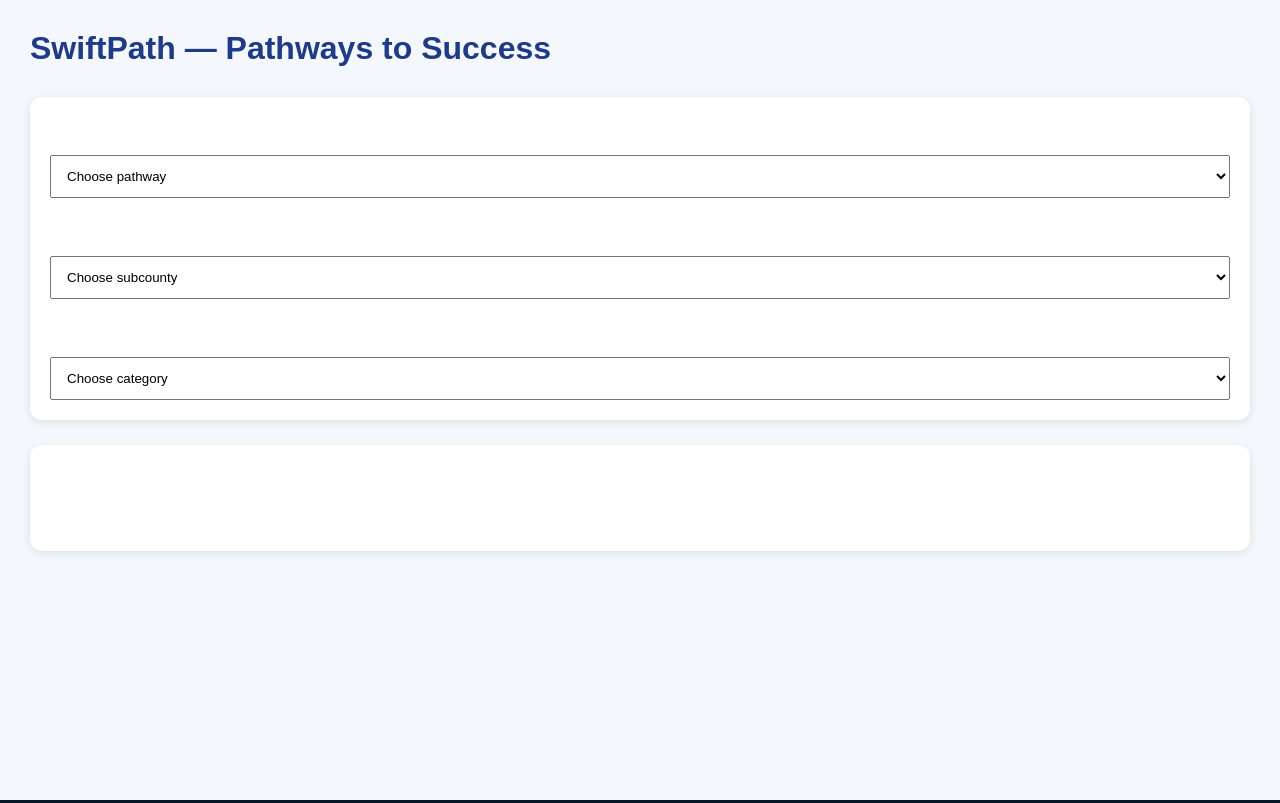
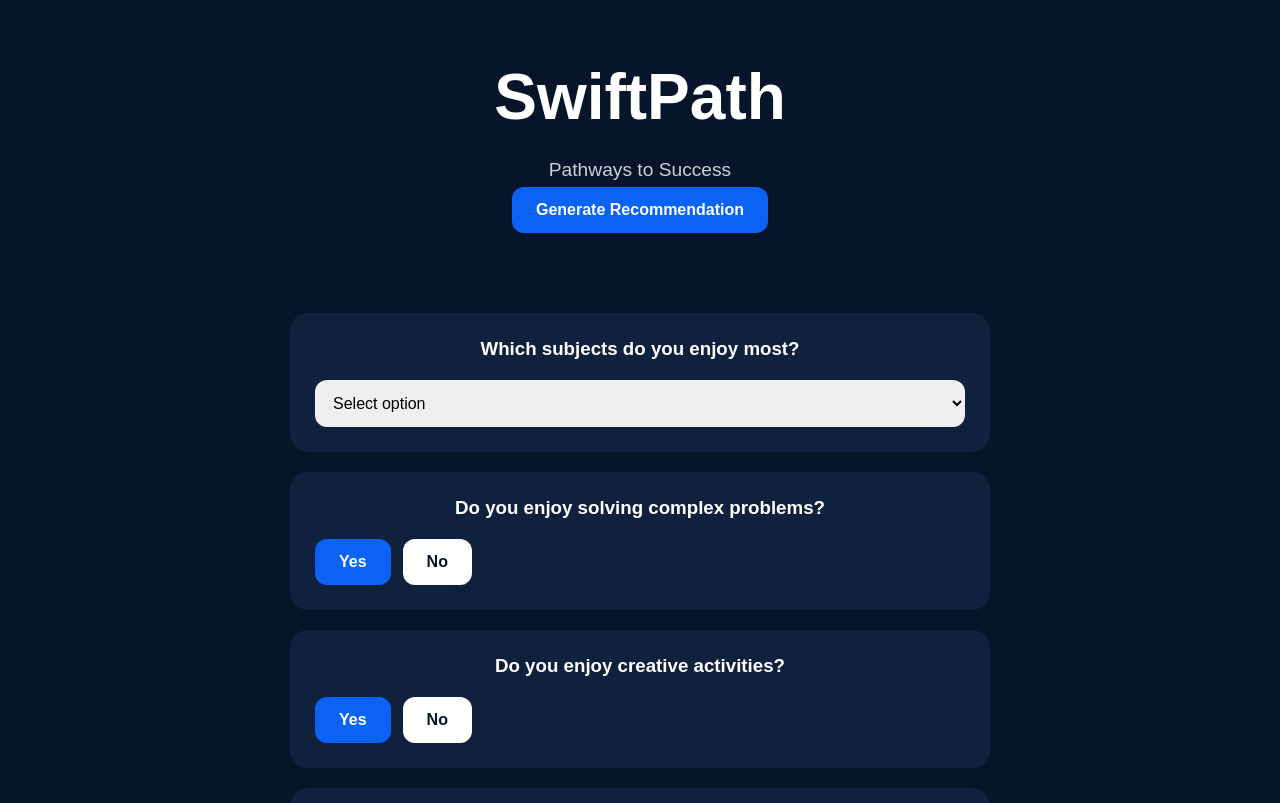
Before and after one commit to 77joses/SwiftPath-, a React (Vite) app: page / in a window 1280 px wide. Shown: the top 803 px of the page. Built offline with nearby package versions, Linux system fonts and the light colour scheme.

Commit message:
Update App.jsx

```diff
--- a/src/App.jsx
+++ b/src/App.jsx
@@ -1,18 +1,33 @@
 import { useState } from "react";
 
-import kieniWestSchools from "./data/kieniWestSchools";
-import kieniEastSchools from "./data/kieniEastSchools";
-import mathiraSchools from "./data/mathiraSchools";
-import tetuSchools from "./data/tetuSchools";
-import othayaSchools from "./data/othayaSchools";
-import mukurweiniSchools from "./data/mukurweiniSchools";
-import nyeriCentralSchools from "./data/nyeriCentralSchools";
+import questions from "./data/questions";
+import subjects from "./data/subjects";
+import counties from "./data/counties";
+import subcounties from "./data/subcounties";
+import schools from "./data/schools";
+import subjectCombinations from "./data/subjectCombinations";
 
-import mountKenyaC2Schools from "./data/mountKenyaC2Schools";
-import c1SchoolsKenya from "./data/c1SchoolsKenya";
+import QuestionCard from "./components/QuestionCard";
+import PerformanceCard from "./components/PerformanceCard";
+import SchoolFilter from "./components/SchoolFilter";
+import SchoolRecommendations from "./components/SchoolRecommendations";
+import CombinationSelector from "./components/CombinationSelector";
 
-function App() {
-  const [selectedPathway, setSelectedPathway] =
+export default function App() {
+
+  const [recommendedPathway, setRecommendedPathway] =
+    useState("");
+
+  const [recommendationReason, setRecommendationReason] =
+    useState("");
+
+  const [answers, setAnswers] =
+    useState({});
+
+  const [performances, setPerformances] =
+    useState({});
+
+  const [selectedCounty, setSelectedCounty] =
     useState("");
 
   const [selectedSubcounty, setSelectedSubcounty] =
@@ -21,298 +36,517 @@ function App() {
   const [selectedCategory, setSelectedCategory] =
     useState("");
 
-  const nyeriSubcountySchools = {
-    "Kieni West": kieniWestSchools,
+  const [selectedDisability, setSelectedDisability] =
+    useState("");
 
-    "Kieni East": kieniEastSchools,
+  const [selectedCombination, setSelectedCombination] =
+    useState("");
 
-    Mathira: mathiraSchools,
+  const [combinationFeedback, setCombinationFeedback] =
+    useState("");
 
-    Tetu: tetuSchools,
+  const [pathwayScores, setPathwayScores] =
+    useState([]);
 
-    Othaya: othayaSchools,
+  const handlePerformanceChange = (
+    subject,
+    band
+  ) => {
 
-    "Mukurwe-ini": mukurweiniSchools,
-
-    "Nyeri Central": nyeriCentralSchools,
+    setPerformances((prev) => ({
+      ...prev,
+      [subject]: band,
+    }));
   };
 
-  let recommendedSchools = [];
+  const handleAnswer = (
+    question,
+    answer
+  ) => {
 
-  const selectedSubcountySchools =
-    nyeriSubcountySchools[
-      selectedSubcounty
-    ] || [];
+    setAnswers((prev) => ({
+      ...prev,
+      [question]: answer,
+    }));
+  };
 
-  const pathwayMatchedSchools =
-    selectedSubcountySchools.filter(
-      (school) =>
-        school.pathways.includes(
-          selectedPathway
-        )
+  const analyzeCombination = (
+    pathway
+  ) => {
+
+    if (
+      selectedCombination === ""
+    ) {
+
+      setCombinationFeedback(
+        "Please select a subject combination."
+      );
+
+      return;
+    }
+
+    const combination =
+      selectedCombination.toLowerCase();
+
+    if (
+      pathway === "STEM" &&
+      (
+        combination.includes("physics") ||
+        combination.includes("chemistry") ||
+        combination.includes("biology")
+      )
+    ) {
+
+      setCombinationFeedback(
+        "Excellent combination alignment for STEM pathways."
+      );
+    }
+
+    else if (
+      pathway ===
+        "Arts & Sports Science" &&
+      (
+        combination.includes("art") ||
+        combination.includes("music")
+      )
+    ) {
+
+      setCombinationFeedback(
+        "This combination aligns strongly with creative and arts pathways."
+      );
+    }
+
+    else if (
+      pathway ===
+        "Social Sciences" &&
+      (
+        combination.includes("history") ||
+        combination.includes("business")
+      )
+    ) {
+
+      setCombinationFeedback(
+        "This combination supports Social Sciences progression."
+      );
+    }
+
+    else {
+
+      setCombinationFeedback(
+        "Your chosen combination may not strongly support your recommended pathway. Consider exploring alternative combinations or pathways."
+      );
+    }
+  };
+
+  const generateRecommendation = () => {
+
+    let stemScore = 0;
+    let artsScore = 0;
+    let socialScore = 0;
+
+    let reasons = [];
+
+    if (
+      answers[
+        "Do you enjoy solving complex problems?"
+      ] === "Yes"
+    ) {
+
+      stemScore += 3;
+
+      reasons.push(
+        "You enjoy analytical problem solving."
+      );
+    }
+
+    if (
+      answers[
+        "Do you enjoy creative activities?"
+      ] === "Yes"
+    ) {
+
+      artsScore += 3;
+
+      reasons.push(
+        "You show strong creative interests."
+      );
+    }
+
+    if (
+      performances["Mathematics"] === "EE1" ||
+      performances["Mathematics"] === "EE2"
+    ) {
+
+      stemScore += 4;
+
+      reasons.push(
+        "You performed strongly in Mathematics."
+      );
+    }
+
+    else if (
+      performances["Mathematics"] === "AE" ||
+      performances["Mathematics"] === "BE"
+    ) {
+
+      stemScore -= 2;
+
+      reasons.push(
+        "Your Mathematics performance may make advanced STEM pathways more challenging."
+      );
+    }
+
+    if (
+      performances["Integrated Science"] === "EE1" ||
+      performances["Integrated Science"] === "EE2"
+    ) {
+
+      stemScore += 4;
+
+      reasons.push(
+        "You demonstrated strength in Integrated Science."
+      );
+    }
+
+    if (
+      performances["Visual Arts"] === "EE1" ||
+      performances["Performing Arts"] === "EE1"
+    ) {
+
+      artsScore += 4;
+
+      reasons.push(
+        "Your artistic performance supports creative pathways."
+      );
+    }
+
+    if (
+      performances["Social Studies"] === "EE1" ||
+      performances["Social Studies"] === "EE2"
+    ) {
+
+      socialScore += 4;
+
+      reasons.push(
+        "You performed strongly in Social Studies."
+      );
+    }
+
+    const rankedScores = [
+
+      {
+        pathway: "STEM",
+        score: stemScore,
+      },
+
+      {
+        pathway:
+          "Arts & Sports Science",
+        score: artsScore,
+      },
+
+      {
+        pathway:
+          "Social Sciences",
+        score: socialScore,
+      },
+
+    ];
+
+    rankedScores.sort(
+      (a, b) => b.score - a.score
     );
 
-  recommendedSchools = [
-    ...pathwayMatchedSchools,
-  ];
+    setPathwayScores(
+      rankedScores
+    );
 
-  if (selectedCategory === "C1") {
-    recommendedSchools = [
-      ...c1SchoolsKenya,
-    ];
-  }
+    const topPathway =
+      rankedScores[0].pathway;
 
-  if (selectedCategory === "C2") {
-    recommendedSchools = [
-      ...pathwayMatchedSchools,
-      ...mountKenyaC2Schools,
-    ];
-  }
+    setRecommendedPathway(
+      topPathway
+    );
+
+    setRecommendationReason(
+      reasons.join(" ")
+    );
+
+    analyzeCombination(
+      topPathway
+    );
+  };
+
+  const filteredSchools = schools.filter(
+    (school) =>
+      school.pathway ===
+        recommendedPathway &&
+
+      (
+        selectedCounty === "" ||
+        school.county ===
+          selectedCounty
+      ) &&
+
+      (
+        selectedSubcounty === "" ||
+        school.subcounty ===
+          selectedSubcounty
+      ) &&
+
+      (
+        selectedCategory === "" ||
+        school.category ===
+          selectedCategory
+      ) &&
+
+      (
+        selectedDisability === "" ||
+        selectedDisability ===
+          "None" ||
+
+        school.disabilitySupport ===
+          selectedDisability
+      )
+  );
 
   return (
-    <div
-      style={{
-        padding: "30px",
-        fontFamily: "Arial",
-        backgroundColor: "#f4f7fb",
-        minHeight: "100vh",
-      }}
-    >
-      <h1
-        style={{
-          color: "#1e3a8a",
-          marginBottom: "30px",
-        }}
-      >
-        SwiftPath — Pathways to Success
-      </h1>
+    <div className="container">
 
-      <div
-        style={{
-          backgroundColor: "white",
-          padding: "20px",
-          borderRadius: "12px",
-          marginBottom: "25px",
-          boxShadow:
-            "0 2px 8px rgba(0,0,0,0.1)",
-        }}
-      >
-        <h2>Select Pathway</h2>
+      <section className="hero">
 
-        <select
-          value={selectedPathway}
-          onChange={(e) =>
-            setSelectedPathway(
-              e.target.value
-            )
-          }
+        <h1>SwiftPath</h1>
+
+        <p>
+          Pathways to Success
+        </p>
+
+        <button
+          className="primary"
+          onClick={generateRecommendation}
+        >
+          Generate Recommendation
+        </button>
+
+        {recommendedPathway && (
+          <div
+            style={{
+              background: "#0b63f6",
+              padding: "25px",
+              borderRadius: "18px",
+              marginTop: "40px",
+              width: "100%",
+              maxWidth: "700px",
+            }}
+          >
+
+            <h2>
+              Recommended Pathway
+            </h2>
+
+            <p
+              style={{
+                marginTop: "10px",
+                fontSize: "1.3rem",
+                fontWeight: "bold",
+              }}
+            >
+              {recommendedPathway}
+            </p>
+
+            <p
+              style={{
+                marginTop: "15px",
+                lineHeight: "1.7",
+              }}
+            >
+              {recommendationReason}
+            </p>
+
+            <div
+              style={{
+                marginTop: "30px",
+              }}
+            >
+
+              <h3>
+                Alternative Pathways
+              </h3>
+
+              {pathwayScores.map(
+                (item, index) => (
+                  <p
+                    key={index}
+                    style={{
+                      marginTop: "10px",
+                    }}
+                  >
+                    {index + 1}.
+                    {" "}
+                    {item.pathway}
+                    {" "}
+                    ({item.score} points)
+                  </p>
+                )
+              )}
+
+            </div>
+
+            <div
+              style={{
+                marginTop: "30px",
+              }}
+            >
+
+              <h3>
+                Subject Combination Analysis
+              </h3>
+
+              <p
+                style={{
+                  marginTop: "12px",
+                  lineHeight: "1.7",
+                }}
+              >
+                {combinationFeedback}
+              </p>
+
+            </div>
+
+          </div>
+        )}
+
+        <div
           style={{
+            marginTop: "60px",
             width: "100%",
-            padding: "12px",
-            marginTop: "10px",
-            marginBottom: "20px",
+            display: "flex",
+            flexDirection: "column",
+            alignItems: "center",
           }}
         >
-          <option value="">
-            Choose pathway
-          </option>
 
-          <option value="STEM">
-            STEM
-          </option>
+          {questions.map((item) => (
+            <QuestionCard
+              key={item.id}
+              question={item.question}
+              type={item.type}
+              options={item.options}
+              onAnswer={(answer) =>
+                handleAnswer(
+                  item.question,
+                  answer
+                )
+              }
+            />
+          ))}
 
-          <option value="Social Sciences">
-            Social Sciences
-          </option>
+        </div>
 
-          <option value="Arts & Sports Science">
-            Arts & Sports Science
-          </option>
-        </select>
-
-        <h2>Select Subcounty</h2>
-
-        <select
-          value={selectedSubcounty}
-          onChange={(e) =>
-            setSelectedSubcounty(
-              e.target.value
-            )
-          }
+        <div
           style={{
+            marginTop: "80px",
             width: "100%",
-            padding: "12px",
-            marginTop: "10px",
-            marginBottom: "20px",
+            display: "flex",
+            flexDirection: "column",
+            alignItems: "center",
           }}
         >
-          <option value="">
-            Choose subcounty
-          </option>
 
-          <option value="Kieni West">
-            Kieni West
-          </option>
+          <h2>
+            Subject Performance
+          </h2>
 
-          <option value="Kieni East">
-            Kieni East
-          </option>
+          {subjects.map((subject, index) => (
+            <PerformanceCard
+              key={index}
+              subject={subject}
+              onPerformanceChange={
+                handlePerformanceChange
+              }
+            />
+          ))}
 
-          <option value="Mathira">
-            Mathira
-          </option>
+        </div>
 
-          <option value="Tetu">
-            Tetu
-          </option>
-
-          <option value="Othaya">
-            Othaya
-          </option>
-
-          <option value="Mukurwe-ini">
-            Mukurwe-ini
-          </option>
-
-          <option value="Nyeri Central">
-            Nyeri Central
-          </option>
-        </select>
-
-        <h2>Select School Category</h2>
-
-        <select
-          value={selectedCategory}
-          onChange={(e) =>
-            setSelectedCategory(
-              e.target.value
-            )
-          }
+        <div
           style={{
+            marginTop: "80px",
             width: "100%",
-            padding: "12px",
-            marginTop: "10px",
+            display: "flex",
+            flexDirection: "column",
+            alignItems: "center",
           }}
         >
-          <option value="">
-            Choose category
-          </option>
 
-          <option value="C1">
-            C1 National Schools
-          </option>
+          <h2>
+            Subject Combination
+          </h2>
 
-          <option value="C2">
-            C2 Extra County Schools
-          </option>
+          <CombinationSelector
+            combinations={
+              subjectCombinations
+            }
+            onCombinationChange={
+              setSelectedCombination
+            }
+          />
 
-          <option value="C3">
-            C3 County Schools
-          </option>
+        </div>
 
-          <option value="C4">
-            C4 Subcounty Schools
-          </option>
-        </select>
-      </div>
-
-      <div
-        style={{
-          backgroundColor: "white",
-          padding: "20px",
-          borderRadius: "12px",
-          boxShadow:
-            "0 2px 8px rgba(0,0,0,0.1)",
-        }}
-      >
-        <h2
+        <div
           style={{
-            marginBottom: "20px",
+            marginTop: "80px",
+            width: "100%",
+            display: "flex",
+            flexDirection: "column",
+            alignItems: "center",
           }}
         >
-          Recommended Schools
-        </h2>
 
-        {recommendedSchools.length ===
-        0 ? (
-          <p>
-            Select pathway, subcounty,
-            and category to see school
-            recommendations.
-          </p>
-        ) : (
-          recommendedSchools.map(
-            (school, index) => (
-              <div
-                key={index}
-                style={{
-                  border:
-                    "1px solid #ccc",
-                  borderRadius: "10px",
-                  padding: "15px",
-                  marginBottom: "15px",
-                  backgroundColor:
-                    "#f9f9f9",
-                }}
-              >
-                <h3>{school.name}</h3>
+          <SchoolFilter
+            counties={counties}
+            subcounties={subcounties}
+            onCountyChange={
+              setSelectedCounty
+            }
+            onSubcountyChange={
+              setSelectedSubcounty
+            }
+            onCategoryChange={
+              setSelectedCategory
+            }
+            onDisabilityChange={
+              setSelectedDisability
+            }
+          />
 
-                <p>
-                  <strong>
-                    County:
-                  </strong>{" "}
-                  {school.county}
-                </p>
+        </div>
 
-                <p>
-                  <strong>
-                    Category:
-                  </strong>{" "}
-                  {school.category}
-                </p>
+        {recommendedPathway && (
+          <div
+            style={{
+              marginTop: "80px",
+              width: "100%",
+              display: "flex",
+              flexDirection: "column",
+              alignItems: "center",
+            }}
+          >
 
-                <p>
-                  <strong>
-                    Gender:
-                  </strong>{" "}
-                  {school.gender}
-                </p>
+            <h2>
+              Recommended Schools
+            </h2>
 
-                <p>
-                  <strong>
-                    Accommodation:
-                  </strong>{" "}
-                  {
-                    school.accommodation
-                  }
-                </p>
+            <SchoolRecommendations
+              schools={filteredSchools}
+            />
 
-                <p>
-                  <strong>
-                    Pathways:
-                  </strong>{" "}
-                  {school.pathways?.join(
-                    ", "
-                  )}
-                </p>
+          </div>
+        )}
 
-                {school.tracks && (
-                  <p>
-                    <strong>
-                      Tracks:
-                    </strong>{" "}
-                    {school.tracks.join(
-                      ", "
-                    )}
-                  </p>
-                )}
-              </div>
-            )
-          )
-        )}
-      </div>
+      </section>
+
     </div>
   );
 }
-
-export default App;
```
